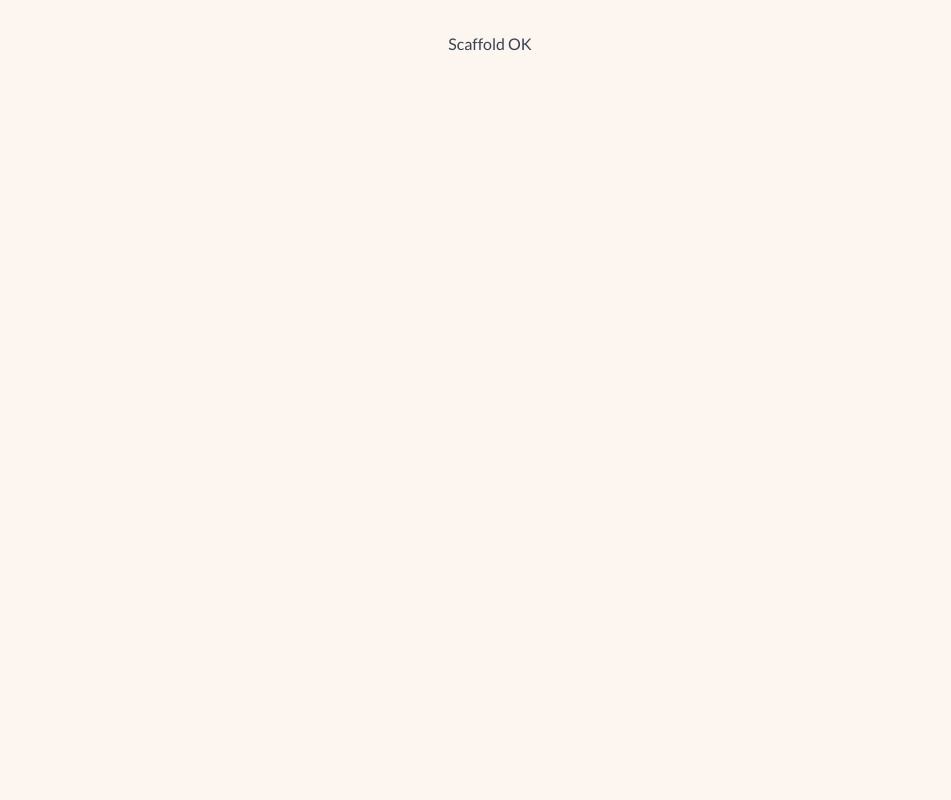
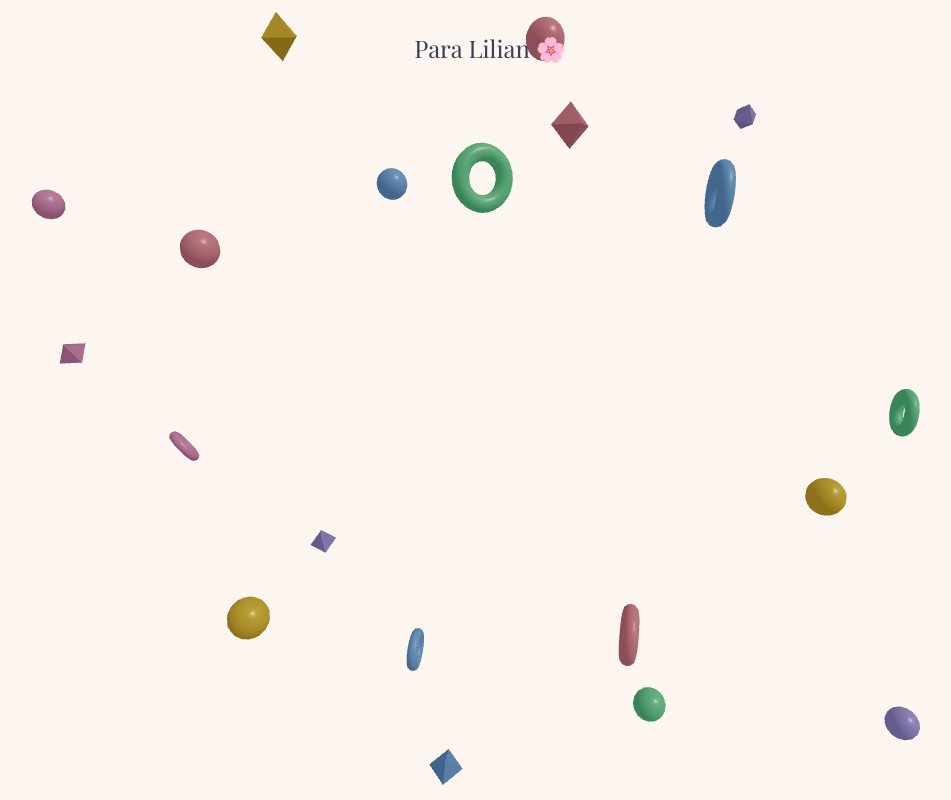
Before and after one commit to bryancondor/first-time-mom, a React (Vite) app: page / in a window 1280 px wide. Shown: the whole page, without its empty margins (150-1101 px from the left). Built offline with nearby package versions, Linux system fonts and the light colour scheme; a web font is replaced by a local one.

Commit message:
feat: add FloatingScene with 20 pastel 3D objects

```diff
--- a/src/App.jsx
+++ b/src/App.jsx
@@ -1,8 +1,12 @@
-// src/App.jsx
+import FloatingScene from './components/FloatingScene'
+
 export default function App() {
   return (
     <div className="relative min-h-screen bg-cream">
-      <p className="text-center p-8">Scaffold OK</p>
+      <FloatingScene />
+      <div className="relative" style={{ zIndex: 1 }}>
+        <p className="text-center p-8 text-2xl font-display">Para Lilian 🌸</p>
+      </div>
     </div>
   )
 }
--- /dev/null
+++ b/src/components/FloatingScene.jsx
@@ -0,0 +1,41 @@
+import { Canvas } from '@react-three/fiber'
+import { Preload } from '@react-three/drei'
+import FloatingObject from './FloatingObject'
+
+const OBJECTS = [
+  { position: [-6,  3, -5], scale: 0.4, color: '#fda4af', shape: 'sphere',     rotationSpeed: 0.002 },
+  { position: [ 5,  4, -4], scale: 0.5, color: '#93c5fd', shape: 'torus',      rotationSpeed: 0.003 },
+  { position: [-4, -3, -6], scale: 0.3, color: '#c4b5fd', shape: 'octahedron', rotationSpeed: 0.004 },
+  { position: [ 7, -2, -5], scale: 0.4, color: '#fcd34d', shape: 'sphere',     rotationSpeed: 0.002 },
+  { position: [ 0,  5, -7], scale: 0.6, color: '#86efac', shape: 'torus',      rotationSpeed: 0.001 },
+  { position: [-8,  1, -4], scale: 0.3, color: '#f9a8d4', shape: 'octahedron', rotationSpeed: 0.005 },
+  { position: [ 3, -5, -6], scale: 0.5, color: '#fda4af', shape: 'torus',      rotationSpeed: 0.003 },
+  { position: [-3,  6, -8], scale: 0.4, color: '#93c5fd', shape: 'sphere',     rotationSpeed: 0.002 },
+  { position: [ 6,  6, -5], scale: 0.3, color: '#c4b5fd', shape: 'octahedron', rotationSpeed: 0.004 },
+  { position: [-6, -5, -7], scale: 0.5, color: '#fcd34d', shape: 'sphere',     rotationSpeed: 0.002 },
+  { position: [ 9,  0, -6], scale: 0.4, color: '#86efac', shape: 'torus',      rotationSpeed: 0.003 },
+  { position: [-9,  4, -5], scale: 0.3, color: '#f9a8d4', shape: 'sphere',     rotationSpeed: 0.005 },
+  { position: [ 2,  7, -9], scale: 0.6, color: '#fda4af', shape: 'octahedron', rotationSpeed: 0.001 },
+  { position: [-2, -7, -8], scale: 0.4, color: '#93c5fd', shape: 'torus',      rotationSpeed: 0.003 },
+  { position: [ 8, -6, -4], scale: 0.3, color: '#c4b5fd', shape: 'sphere',     rotationSpeed: 0.004 },
+  { position: [-5,  8, -6], scale: 0.5, color: '#fcd34d', shape: 'octahedron', rotationSpeed: 0.002 },
+  { position: [ 4, -8, -7], scale: 0.4, color: '#86efac', shape: 'sphere',     rotationSpeed: 0.003 },
+  { position: [-7, -1, -5], scale: 0.3, color: '#f9a8d4', shape: 'torus',      rotationSpeed: 0.005 },
+  { position: [ 1,  9, -8], scale: 0.5, color: '#fda4af', shape: 'sphere',     rotationSpeed: 0.002 },
+  { position: [-1, -9, -6], scale: 0.4, color: '#93c5fd', shape: 'octahedron', rotationSpeed: 0.003 },
+]
+
+export default function FloatingScene() {
+  return (
+    <div className="fixed inset-0 pointer-events-none" style={{ zIndex: 0 }}>
+      <Canvas camera={{ position: [0, 0, 10], fov: 60 }} style={{ background: 'transparent' }}>
+        <ambientLight intensity={0.8} />
+        <directionalLight position={[5, 5, 5]} intensity={0.6} />
+        {OBJECTS.map((obj, i) => (
+          <FloatingObject key={i} {...obj} />
+        ))}
+        <Preload all />
+      </Canvas>
+    </div>
+  )
+}
```
